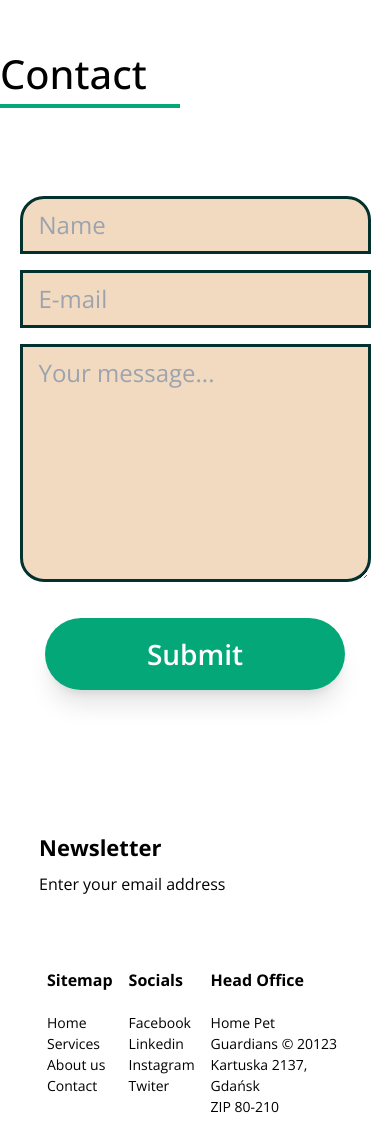
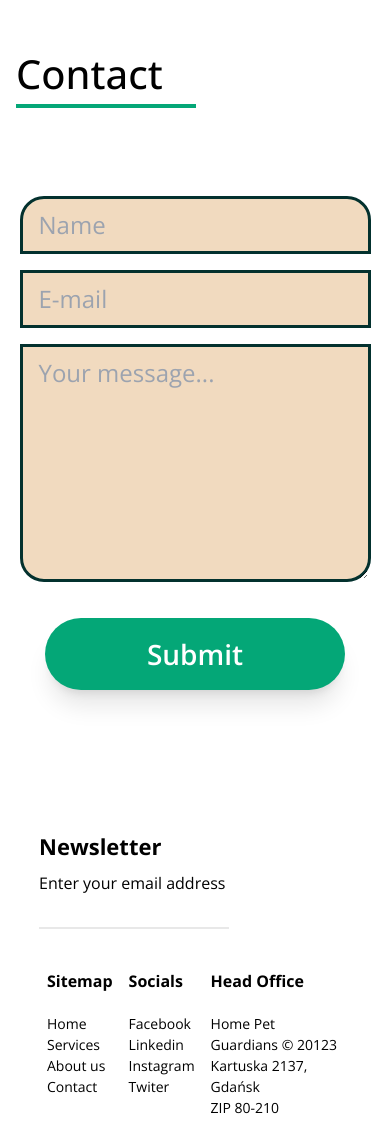
Before and after one commit to ProfessorKT/homepetguardians, a Next.js app: page / in a window 390 px wide. Shown: the part 2587-3711 px from the top of the page. Built offline with nearby package versions, Linux system fonts and the light colour scheme; no server answers.

Commit message:
fixes before merging

```diff
--- a/app/components/Contact.jsx
+++ b/app/components/Contact.jsx
@@ -6,8 +6,8 @@ const Contact = () => {
       name="contact"
       className="md:w-full h-screen flex justify-center align-center flex-col"
     >
-      <div className="md:ml-[180px] md:mt-[-100px]">
-        <h1 className="text-[40px] font-medium border-b-[4px] border-[#04A777] text-left w-[180px] ">
+      <div className="md:mt-[-50px] md:flex-col md:w-[80%] md:mx-auto">
+        <h1 className="text-[40px] font-medium border-b-[4px] border-[#04A777] text-left w-[180px] md:ml-0 ml-[16px]">
           Contact
         </h1>
         <p className="text-left py-2 text-[20px] hidden md:block">
--- a/app/components/Footer.jsx
+++ b/app/components/Footer.jsx
@@ -8,7 +8,10 @@ const Footer = () => {
       <div className="lg:hidden py-4 mt-4 w-[80%] mx-auto">
         <h1 className="font-bold pb-2 text-[22px]">Newsletter</h1>
         <p className="pb-2">Enter your email address</p>
-        <input type="text" className="w-[99%] mx-auto active:outline-none" />
+        <input
+          type="text"
+          className="max-w-[40%] min-w-[190px]  mx-auto active:outline-none border-b-2 border-[#7979792b]"
+        />
       </div>
       <div className="flex justify-between align-middle w-[80%] mx-auto mt-6 md:mt-0">
         <Image
@@ -46,7 +49,7 @@ const Footer = () => {
           <input
             type="text"
             placeholder="Enter your email address"
-            className="bg-inherit py-3 text-[18px] focus:outline-none hidden lg:block border-b-4 border-[#7979792b]"
+            className="bg-inherit py-3 text-[18px] focus:outline-none hidden lg:block border-b-2 border-[#7979792b]"
           />
           <h1 className="lg:hidden block md:text-[18px] text-[14px]   pr-2 md:pr-0 whitespace-nowrap">
             (123) 456-7890
```
